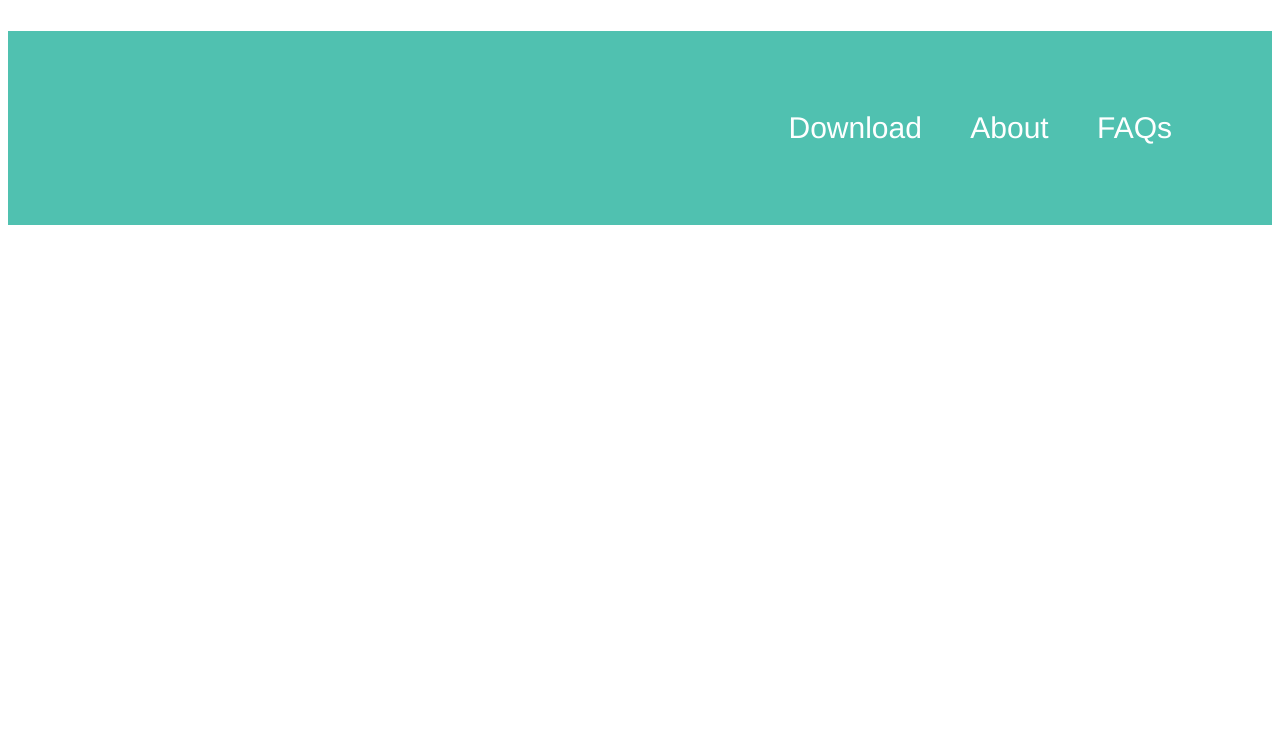
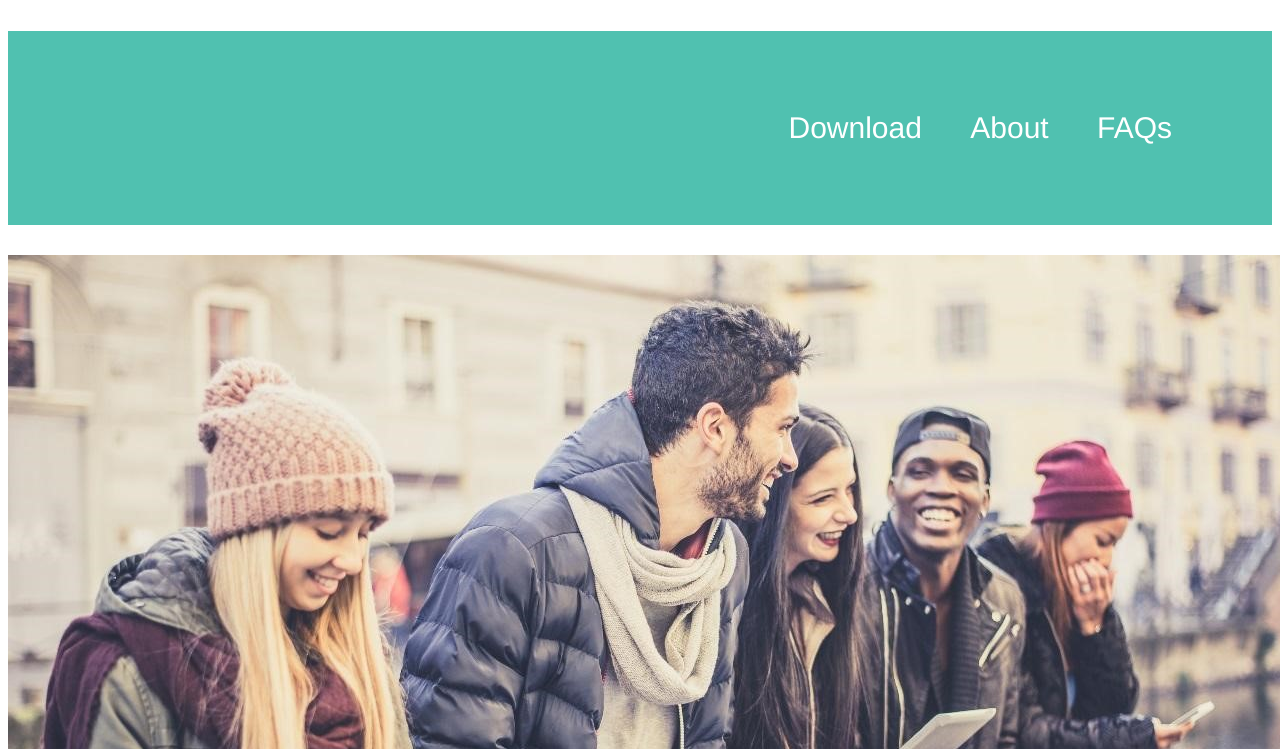
Before and after one commit to agcjeff/ekub, a plain HTML site: page index.html in a window 1280 px wide. Shown: the part 51-800 px from the top of the page. Drawn offline with Linux system fonts and the light colour scheme.

Commit message:
Update index.html

```diff
--- a/index.html
+++ b/index.html
@@ -28,6 +28,7 @@
       </ul>
         </div></div>
       <div>
+         <img src ="/bg.jpg" alt ="hero">
       </div>
     </header>
   </body>
```
